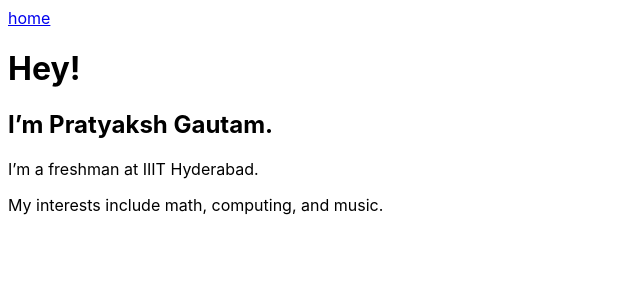
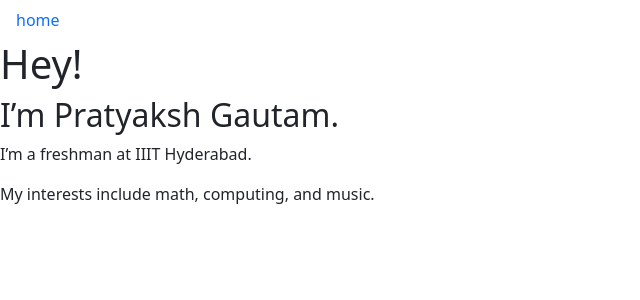
Before and after one commit to pratyakshgautam/pratyakshgautam.github.io, a Jekyll site: the page built from index.md, in a window 1280 px wide. Shown: the top 300 px of the page, without its empty margins (0-640 px from the left). Built offline with Jekyll 4.4.1, drawn with Linux system fonts in a browser that asks for light colours.

Commit message:
Add bootstrap

```diff
--- a/_includes/navigation.html
+++ b/_includes/navigation.html
@@ -1,8 +1,8 @@
-<nav>
+<nav class='nav nav-pills'>
 	{% for item in site.data.navigation %}
-		<a href="{{ item.link }}"
+		<a href="{{ item.link }}" class="nav-link"
 		   {% if page.url == item.link %}
-			   class="current"
+			   class="active"
 		   {% endif %}>
 	   {{ item.name }}
 	</a>
--- a/_layouts/default.html
+++ b/_layouts/default.html
@@ -7,6 +7,7 @@
 		<meta charset="utf-8">
 		<title>{{ page.title }} - {{ site.title }}</title>
 		<link rel="stylesheet" href="{{ "/assets/css/main.css" | relative_url }}">
+		<link href="https://cdn.jsdelivr.net/npm/bootstrap@5.1.3/dist/css/bootstrap.min.css" rel="stylesheet" integrity="sha384-1BmE4kWBq78iYhFldvKuhfTAU6auU8tT94WrHftjDbrCEXSU1oBoqyl2QvZ6jIW3" crossorigin="anonymous">
 
 	</head>
 
@@ -16,6 +17,7 @@
 
 		{{ content }}
 
+		<script src="https://cdn.jsdelivr.net/npm/bootstrap@5.1.3/dist/js/bootstrap.bundle.min.js" integrity="sha384-ka7Sk0Gln4gmtz2MlQnikT1wXgYsOg+OMhuP+IlRH9sENBO0LRn5q+8nbTov4+1p" crossorigin="anonymous"></script>
 	</body>
 
 </html>
```
